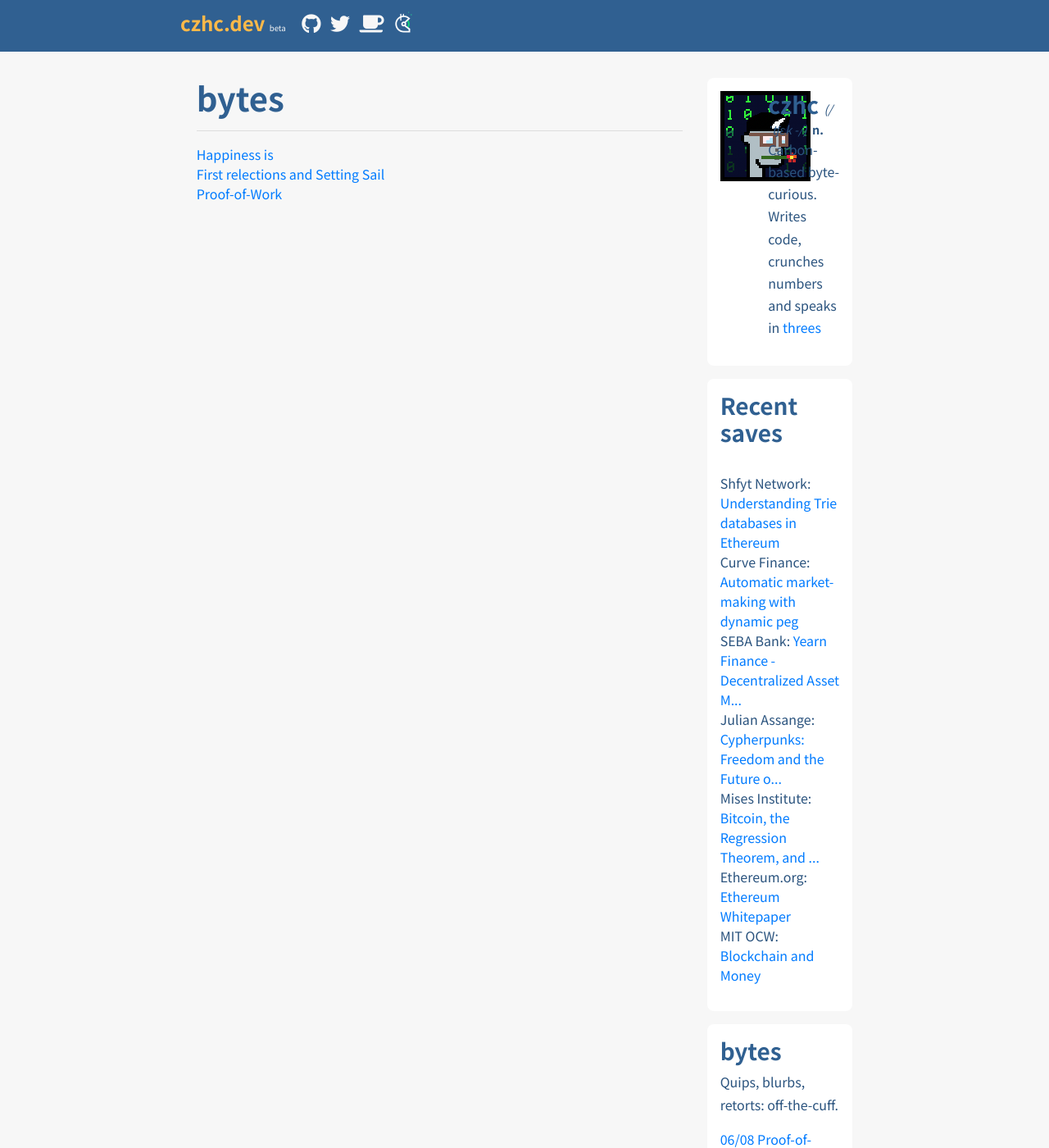
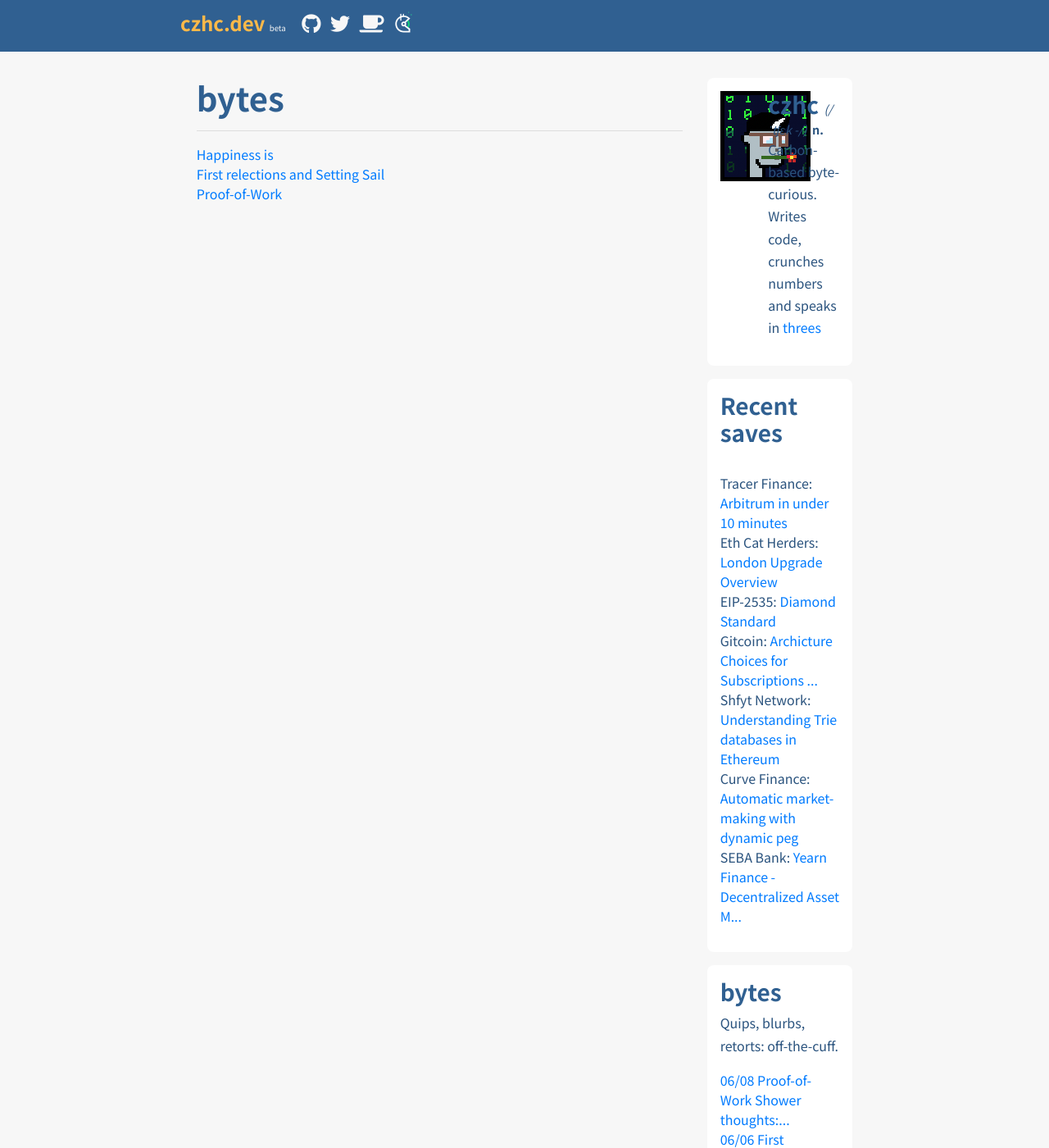
Before and after one commit to czhc/czhc.github.io, a Jekyll site: the page built from bytes.html, in a window 1280 px wide and 1400 px high. Shown: the whole window at 82% size. Built offline with Jekyll 4.4.1, drawn with Linux system fonts in a browser that asks for light colours; nearby versions of some CDN libraries.

Commit message:
Update bookmarks

```diff
--- a/_data/bookmarks.yml
+++ b/_data/bookmarks.yml
@@ -1,3 +1,15 @@
+- url: "https://tracer.finance/radar/arbitrum-in-under-10/"
+  src: Tracer Finance
+  title: "Arbitrum in under 10 minutes"
+- url: "https://medium.com/ethereum-cat-herders/london-upgrade-overview-8eccb0041b41"
+  src: Eth Cat Herders
+  title: London Upgrade Overview
+- url: https://eips.ethereum.org/EIPS/eip-2535
+  src: EIP-2535
+  title: Diamond Standard
+- url: https://gitcoin.co/blog/technical-deep-dive-architecture-choices-for-subscriptions-on-the-blockchain-erc948/
+  src: Gitcoin
+  title: Archicture Choices for Subscriptions on the Blockchain
 - url: "https://medium.com/shyft-network-media/understanding-trie-databases-in-ethereum-9f03d2c3325d"
   src: Shfyt Network
   title: "Understanding Trie databases in Ethereum"
@@ -7,15 +19,3 @@
 - url: "https://www.seba.swiss/research/yearn-finance-decentralised-asset-management"
   src: SEBA Bank
   title: "Yearn Finance - Decentralized Asset Management"
-- url: "https://www.amazon.com/Cypherpunks-Freedom-Internet-Julian-Assange/dp/1944869085"
-  src: Julian Assange
-  title: "Cypherpunks: Freedom and the Future of the Internet"
-- url: "https://mises.org/library/bitcoin-regression-theorem-and-emergence-new-medium-exchange"
-  src: Mises Institute
-  title: "Bitcoin, the Regression Theorem, and the Emergence of a New Medium of Exchange"
-- url: "https://ethereum.org/en/whitepaper"
-  src: Ethereum.org
-  title: Ethereum Whitepaper
-- url: "https://ocw.mit.edu/courses/sloan-school-of-management/15-s12-blockchain-and-money-fall-2018/syllabus/"
-  src: MIT OCW
-  title: "Blockchain and Money"
```
